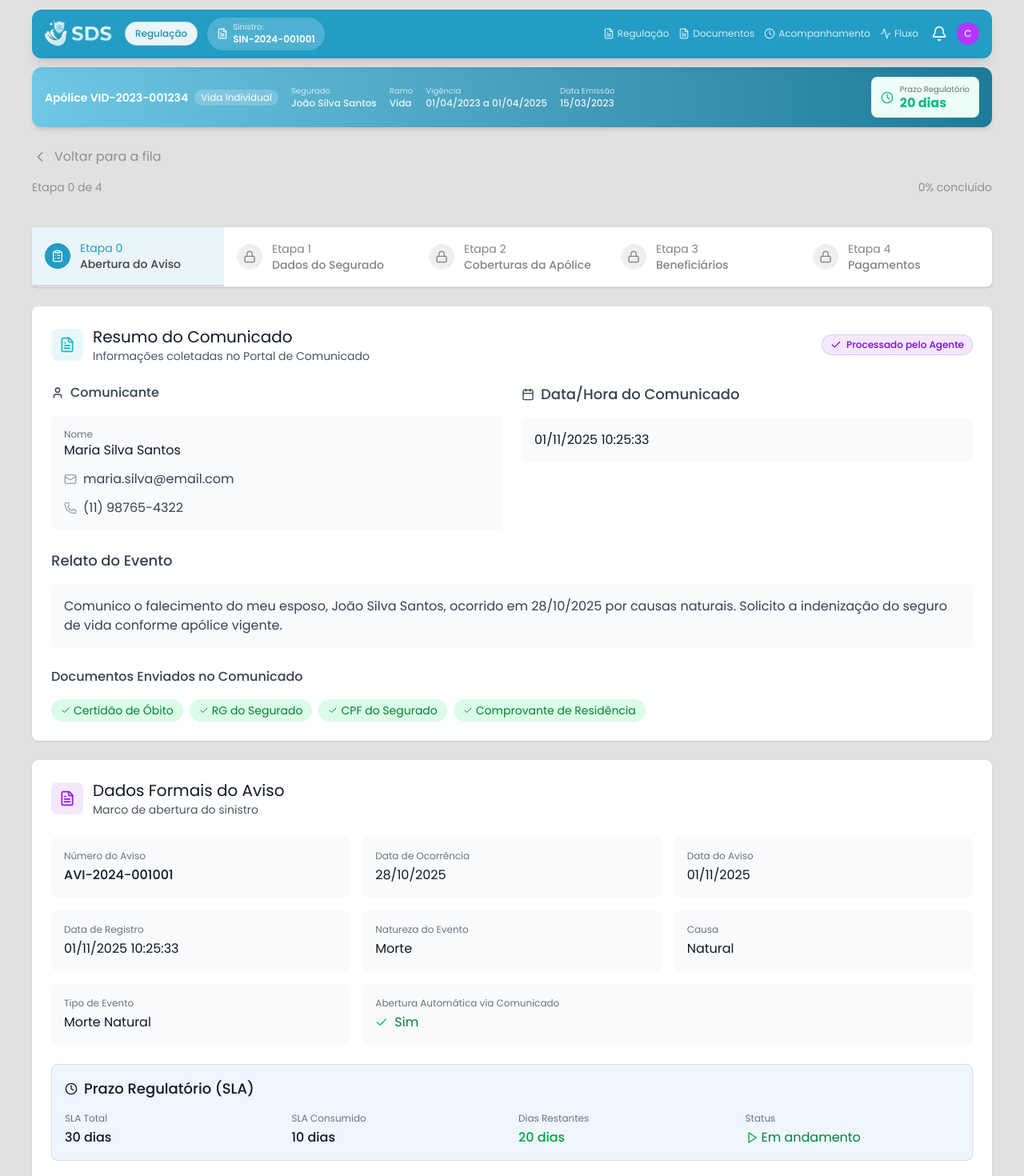
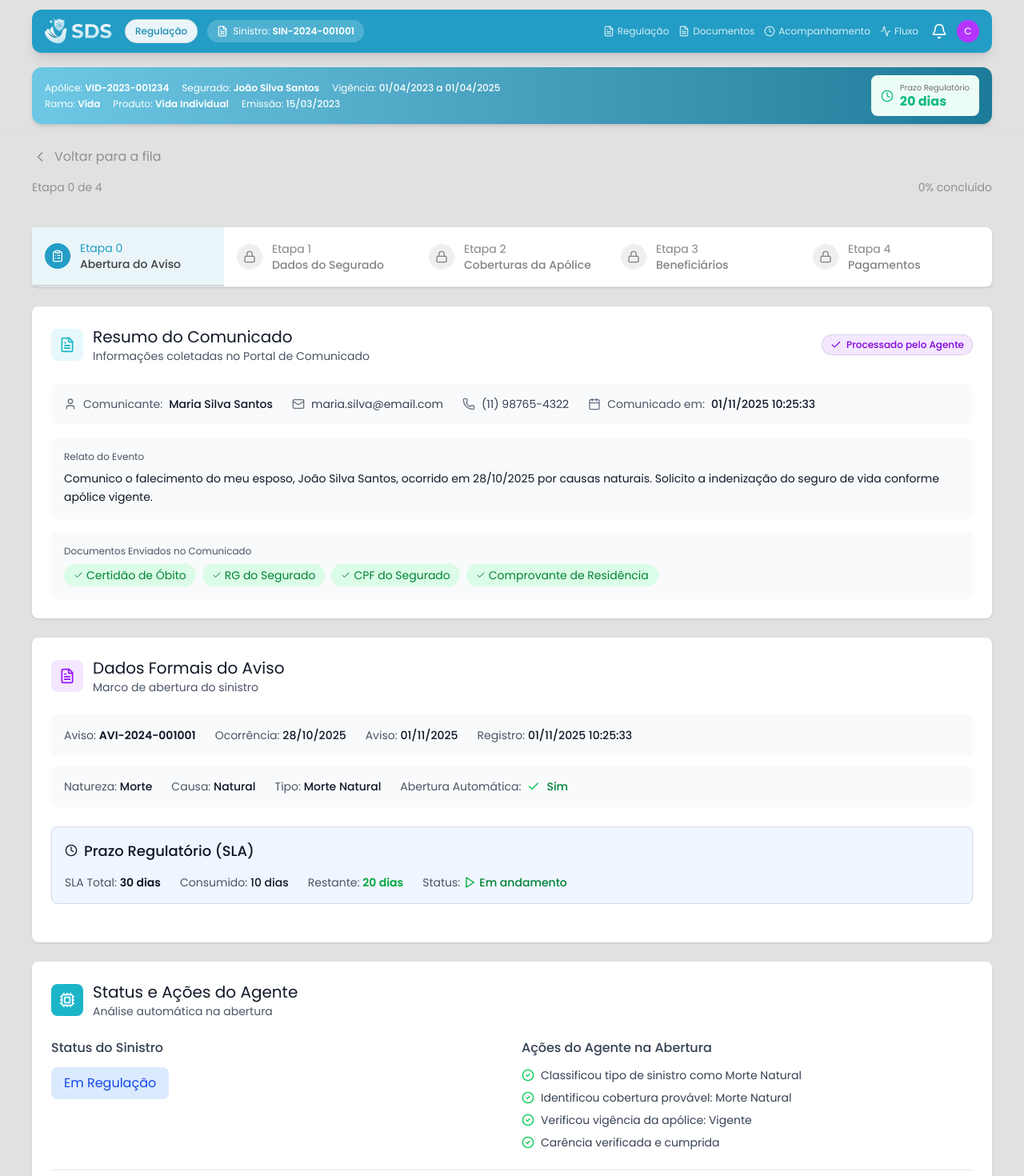
Before and after one commit to sammuka/sds-fe-regulacao, a Next.js app: page /sinistros/SIN-2024-001001 in a window 1280 px wide. Shown: the top 1470 px of the page at 80% size. Built offline with nearby package versions, Linux system fonts and the light colour scheme.

Commit message:
Updated top-bar.tsx

```diff
--- a/components/layout/header-apolice.tsx
+++ b/components/layout/header-apolice.tsx
@@ -30,40 +30,34 @@ export function HeaderApolice({ apolice, sla }: HeaderApoliceProps) {
   }
 
   return (
-    <div className="fixed top-[72px] left-0 right-0 z-40 px-4 pt-3">
-      <div className="bg-gradient-to-r from-[#6ec8e5] to-[#1c7b99] flex items-center justify-between px-4 py-3 max-w-[1200px] mx-auto rounded-xl shadow-md overflow-hidden">
+    <div className="fixed top-[72px] left-0 right-0 z-40 px-4 pt-3 bg-gradient-to-b from-[var(--cinza-100)] via-[var(--cinza-100)] to-transparent pb-3">
+      <div className="bg-gradient-to-r from-[#6ec8e5] to-[#1c7b99] flex items-center justify-between px-4 py-2.5 max-w-[1200px] mx-auto rounded-xl shadow-md overflow-hidden">
         {/* Informações da Apólice */}
-        <div className="flex items-center gap-4 min-w-0 flex-1">
-          {/* Número da Apólice e Produto */}
-          <div className="flex items-center gap-2 shrink-0">
-            <span className="font-['Poppins'] font-semibold text-sm text-white whitespace-nowrap">
-              Apólice {apolice.numero}
+        <div className="flex flex-col gap-1 min-w-0 flex-1">
+          {/* Linha 1: Apólice e Segurado */}
+          <div className="flex items-center gap-4 text-white text-xs font-['Poppins']">
+            <span className="shrink-0">
+              Apólice: <span className="font-semibold">{apolice.numero}</span>
             </span>
-            <span className="bg-white/20 px-2 py-0.5 rounded-full text-xs text-white font-['Poppins'] whitespace-nowrap">
-              {apolice.produto}
+            <span className="shrink-0">
+              Segurado: <span className="font-semibold truncate max-w-[200px] inline-block align-bottom">{apolice.segurado}</span>
+            </span>
+            <span className="shrink-0 hidden md:inline">
+              Vigência: <span className="font-medium">{apolice.inicioVigencia} a {apolice.terminoVigencia}</span>
             </span>
           </div>
 
-          {/* Dados do Segurado */}
-          <div className="flex items-center gap-4 text-white/90 min-w-0">
-            <div className="shrink-0">
-              <p className="text-[10px] font-['Poppins'] opacity-80">Segurado</p>
-              <p className="font-['Poppins'] font-medium text-xs truncate max-w-[120px]">{apolice.segurado}</p>
-            </div>
-            <div className="shrink-0">
-              <p className="text-[10px] font-['Poppins'] opacity-80">Ramo</p>
-              <p className="font-['Poppins'] font-medium text-xs">{apolice.ramo}</p>
-            </div>
-            <div className="shrink-0 hidden md:block">
-              <p className="text-[10px] font-['Poppins'] opacity-80">Vigência</p>
-              <p className="font-['Poppins'] font-medium text-xs whitespace-nowrap">
-                {apolice.inicioVigencia} a {apolice.terminoVigencia}
-              </p>
-            </div>
-            <div className="shrink-0 hidden lg:block">
-              <p className="text-[10px] font-['Poppins'] opacity-80">Data Emissão</p>
-              <p className="font-['Poppins'] font-medium text-xs">{apolice.dataEmissao}</p>
-            </div>
+          {/* Linha 2: Ramo e Produto */}
+          <div className="flex items-center gap-4 text-white text-xs font-['Poppins']">
+            <span className="shrink-0">
+              Ramo: <span className="font-semibold">{apolice.ramo}</span>
+            </span>
+            <span className="shrink-0">
+              Produto: <span className="font-semibold">{apolice.produto}</span>
+            </span>
+            <span className="shrink-0 hidden lg:inline">
+              Emissão: <span className="font-medium">{apolice.dataEmissao}</span>
+            </span>
           </div>
         </div>
 
--- a/components/layout/top-bar.tsx
+++ b/components/layout/top-bar.tsx
@@ -98,7 +98,7 @@ export function TopBar({ sinistroNumero }: TopBarProps) {
   const { usuario } = useUsuario()
 
   return (
-    <header className="fixed top-0 left-0 right-0 z-50 px-4 pt-3">
+    <header className="fixed top-0 left-0 right-0 z-50 px-4 pt-3 bg-gradient-to-b from-[var(--cinza-100)] via-[var(--cinza-100)] to-transparent pb-3">
       <div className="bg-[#239dc5] flex items-center gap-4 px-4 py-2.5 max-w-[1200px] mx-auto rounded-xl shadow-lg">
         <Link href="/sinistros" className="shrink-0">
           <LogoSds />
@@ -116,10 +116,9 @@ export function TopBar({ sinistroNumero }: TopBarProps) {
           {sinistroNumero && (
             <div className="flex items-center gap-1.5 bg-white/20 px-3 py-1.5 rounded-full shrink-0">
               <FileText className="w-3.5 h-3.5 text-white" />
-              <div className="flex flex-col leading-tight">
-                <span className="font-['Poppins'] text-[10px] text-white/80">Sinistro:</span>
-                <span className="font-['Poppins'] font-semibold text-xs text-white">{sinistroNumero}</span>
-              </div>
+              <span className="font-['Poppins'] text-xs text-white">
+                Sinistro: <span className="font-semibold">{sinistroNumero}</span>
+              </span>
             </div>
           )}
         </div>
--- a/components/sinistro/etapa-abertura-aviso.tsx
+++ b/components/sinistro/etapa-abertura-aviso.tsx
@@ -45,55 +45,44 @@ export function EtapaAberturaAviso() {
         </div>
 
         {dadosComunicado && (
-          <div className="grid grid-cols-2 gap-6">
-            {/* Comunicante */}
           <div className="space-y-4">
-              <h3 className="text-gray-700 font-medium flex items-center gap-2">
-                <User className="w-4 h-4" />
-                Comunicante
-              </h3>
-              <div className="bg-gray-50 rounded-lg p-4 space-y-3">
-                <div>
-                  <div className="text-xs text-gray-500">Nome</div>
-                  <div className="text-gray-900">{dadosComunicado.comunicante.nome}</div>
+            {/* Comunicante e Data/Hora */}
+            <div className="bg-gray-50 rounded-lg p-4">
+              <div className="flex items-start gap-6 flex-wrap">
+                <div className="flex items-center gap-2 text-sm">
+                  <User className="w-4 h-4 text-gray-500" />
+                  <span className="text-gray-600">Comunicante:</span>
+                  <span className="text-gray-900 font-medium">{dadosComunicado.comunicante.nome}</span>
                 </div>
                 {dadosComunicado.comunicante.email && (
-                  <div className="flex items-center gap-2">
-                    <Mail className="w-4 h-4 text-gray-400" />
-                    <div className="text-gray-700">{dadosComunicado.comunicante.email}</div>
+                  <div className="flex items-center gap-2 text-sm">
+                    <Mail className="w-4 h-4 text-gray-500" />
+                    <span className="text-gray-700">{dadosComunicado.comunicante.email}</span>
                   </div>
                 )}
                 {dadosComunicado.comunicante.telefone && (
-                  <div className="flex items-center gap-2">
-                    <Phone className="w-4 h-4 text-gray-400" />
-                    <div className="text-gray-700">{dadosComunicado.comunicante.telefone}</div>
+                  <div className="flex items-center gap-2 text-sm">
+                    <Phone className="w-4 h-4 text-gray-500" />
+                    <span className="text-gray-700">{dadosComunicado.comunicante.telefone}</span>
                   </div>
                 )}
+                <div className="flex items-center gap-2 text-sm">
+                  <Calendar className="w-4 h-4 text-gray-500" />
+                  <span className="text-gray-600">Comunicado em:</span>
+                  <span className="text-gray-900 font-medium">{dadosComunicado.dataHoraComunicado}</span>
                 </div>
-            </div>
-
-            {/* Data/Hora e Relato */}
-            <div className="space-y-4">
-              <h3 className="text-gray-700 font-medium flex items-center gap-2">
-                <Calendar className="w-4 h-4" />
-                Data/Hora do Comunicado
-              </h3>
-              <div className="bg-gray-50 rounded-lg p-4">
-                <div className="text-gray-900">{dadosComunicado.dataHoraComunicado}</div>
               </div>
             </div>
 
             {/* Relato */}
-            <div className="col-span-2 space-y-4">
-              <h3 className="text-gray-700 font-medium">Relato do Evento</h3>
             <div className="bg-gray-50 rounded-lg p-4">
-                <p className="text-gray-700">{dadosComunicado.relato}</p>
-              </div>
+              <div className="text-xs text-gray-600 mb-2">Relato do Evento</div>
+              <p className="text-gray-900 text-sm leading-relaxed">{dadosComunicado.relato}</p>
             </div>
 
             {/* Documentos Enviados */}
-            <div className="col-span-2 space-y-4">
-              <h3 className="text-gray-700 font-medium">Documentos Enviados no Comunicado</h3>
+            <div className="bg-gray-50 rounded-lg p-4">
+              <div className="text-xs text-gray-600 mb-2">Documentos Enviados no Comunicado</div>
               <div className="flex flex-wrap gap-2">
                 {dadosComunicado.documentosEnviados.map((doc, index) => (
                   <span
@@ -125,46 +114,45 @@ export function EtapaAberturaAviso() {
         </div>
 
         {dadosAviso && (
-          <div className="grid grid-cols-3 gap-4 mb-6">
+          <div className="space-y-3 mb-6">
             <div className="bg-gray-50 rounded-lg p-4">
-              <div className="text-xs text-gray-500 mb-1">Número do Aviso</div>
-              <div className="text-gray-900 font-medium">{dadosAviso.numeroAviso}</div>
+              <div className="flex items-center gap-6 flex-wrap text-sm">
+                <div>
+                  <span className="text-gray-600">Aviso:</span> <span className="text-gray-900 font-semibold">{dadosAviso.numeroAviso}</span>
+                </div>
+                <div>
+                  <span className="text-gray-600">Ocorrência:</span> <span className="text-gray-900 font-medium">{dadosAviso.dataOcorrencia}</span>
+                </div>
+                <div>
+                  <span className="text-gray-600">Aviso:</span> <span className="text-gray-900 font-medium">{dadosAviso.dataAviso}</span>
+                </div>
+                <div>
+                  <span className="text-gray-600">Registro:</span> <span className="text-gray-900 font-medium">{dadosAviso.dataRegistro}</span>
+                </div>
+              </div>
             </div>
             <div className="bg-gray-50 rounded-lg p-4">
-              <div className="text-xs text-gray-500 mb-1">Data de Ocorrência</div>
-              <div className="text-gray-900">{dadosAviso.dataOcorrencia}</div>
+              <div className="flex items-center gap-6 flex-wrap text-sm">
+                <div>
+                  <span className="text-gray-600">Natureza:</span> <span className="text-gray-900 font-medium">{dadosAviso.naturezaEvento}</span>
                 </div>
-            <div className="bg-gray-50 rounded-lg p-4">
-              <div className="text-xs text-gray-500 mb-1">Data do Aviso</div>
-              <div className="text-gray-900">{dadosAviso.dataAviso}</div>
+                <div>
+                  <span className="text-gray-600">Causa:</span> <span className="text-gray-900 font-medium">{dadosAviso.causa}</span>
                 </div>
-            <div className="bg-gray-50 rounded-lg p-4">
-              <div className="text-xs text-gray-500 mb-1">Data de Registro</div>
-              <div className="text-gray-900">{dadosAviso.dataRegistro}</div>
+                <div>
+                  <span className="text-gray-600">Tipo:</span> <span className="text-gray-900 font-medium">{dadosAviso.tipoEvento}</span>
                 </div>
-            <div className="bg-gray-50 rounded-lg p-4">
-              <div className="text-xs text-gray-500 mb-1">Natureza do Evento</div>
-              <div className="text-gray-900">{dadosAviso.naturezaEvento}</div>
-            </div>
-            <div className="bg-gray-50 rounded-lg p-4">
-              <div className="text-xs text-gray-500 mb-1">Causa</div>
-              <div className="text-gray-900">{dadosAviso.causa}</div>
-            </div>
-            <div className="bg-gray-50 rounded-lg p-4">
-              <div className="text-xs text-gray-500 mb-1">Tipo de Evento</div>
-              <div className="text-gray-900">{dadosAviso.tipoEvento}</div>
-            </div>
-            <div className="bg-gray-50 rounded-lg p-4 col-span-2">
-              <div className="text-xs text-gray-500 mb-1">Abertura Automática via Comunicado</div>
                 <div className="flex items-center gap-2">
+                  <span className="text-gray-600">Abertura Automática:</span>
                   {dadosAviso.aberturaAutomatica ? (
                     <>
                       <Check className="w-4 h-4 text-green-500" />
-                    <span className="text-green-700">Sim</span>
+                      <span className="text-green-700 font-medium">Sim</span>
                     </>
                   ) : (
-                  <span className="text-gray-700">Não</span>
+                    <span className="text-gray-700 font-medium">Não</span>
                   )}
+                </div>
               </div>
             </div>
           </div>
@@ -186,36 +174,29 @@ export function EtapaAberturaAviso() {
               )}
             </div>
 
-            <div className="grid grid-cols-4 gap-4">
+            <div className="flex items-center gap-6 flex-wrap text-sm">
               <div>
-                <div className="text-xs text-gray-500 mb-1">SLA Total</div>
-                <div className="text-gray-900 font-medium">{sla.slaTotal} dias</div>
+                <span className="text-gray-600">SLA Total:</span> <span className="text-gray-900 font-semibold">{sla.slaTotal} dias</span>
               </div>
               <div>
-                <div className="text-xs text-gray-500 mb-1">SLA Consumido</div>
-                <div className="text-gray-900 font-medium">{sla.slaConsumido} dias</div>
+                <span className="text-gray-600">Consumido:</span> <span className="text-gray-900 font-medium">{sla.slaConsumido} dias</span>
               </div>
               <div>
-                <div className="text-xs text-gray-500 mb-1">Dias Restantes</div>
-                <div className={`font-medium ${sla.diasRestantes <= 5 ? 'text-red-600' : 'text-green-600'}`}>
-                  {sla.diasRestantes} dias
+                <span className="text-gray-600">Restante:</span> <span className={`font-semibold ${sla.diasRestantes <= 5 ? 'text-red-600' : 'text-green-600'}`}>{sla.diasRestantes} dias</span>
               </div>
-              </div>
-              <div>
-                <div className="text-xs text-gray-500 mb-1">Status</div>
               <div className="flex items-center gap-1">
+                <span className="text-gray-600">Status:</span>
                 {sla.slaSuspenso ? (
                   <>
                     <Pause className="w-4 h-4 text-yellow-600" />
-                      <span className="text-yellow-700">Suspenso</span>
+                    <span className="text-yellow-700 font-medium">Suspenso</span>
                   </>
                 ) : (
                   <>
                     <Play className="w-4 h-4 text-green-600" />
-                      <span className="text-green-700">Em andamento</span>
+                    <span className="text-green-700 font-medium">Em andamento</span>
                   </>
                 )}
-                </div>
               </div>
             </div>
 
```
Lines whose indentation alone changed are shown as unchanged.
